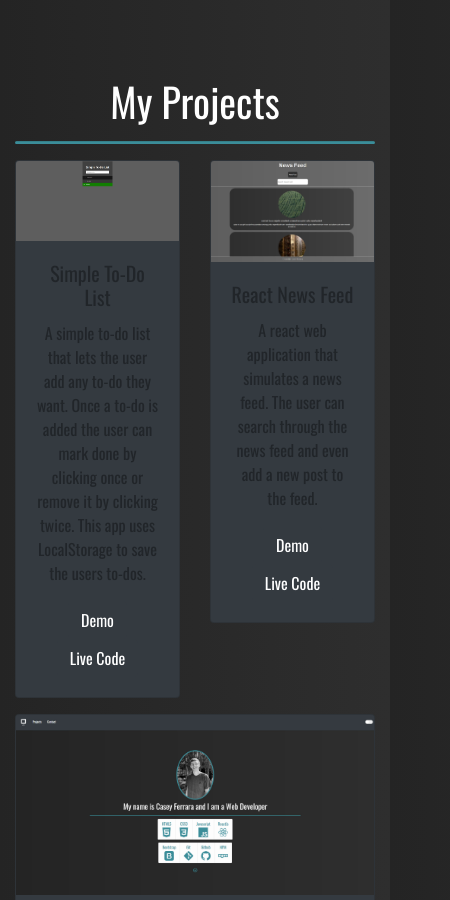
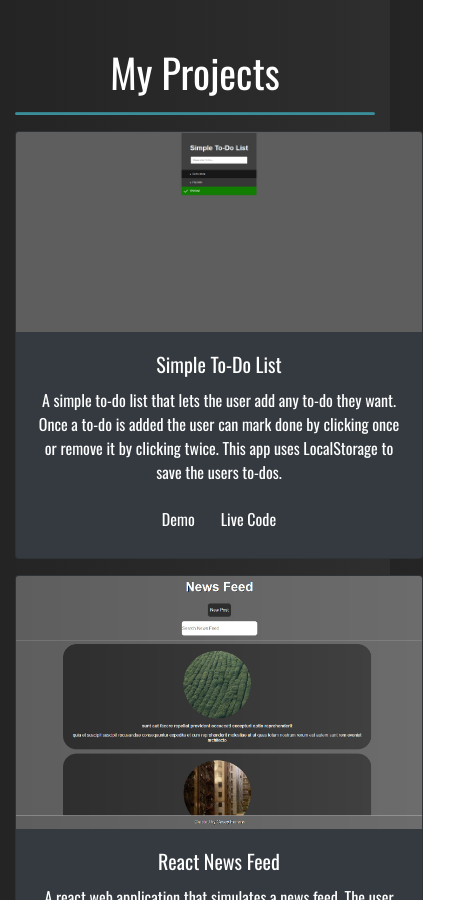
Before and after one commit to caseyferrara/react-portfolio, a React (Create React App) app: page / in a window 390 px wide. Shown: the part 1100-2000 px from the top of the page, 450 px wide, since content can reach past the window. Built offline with nearby package versions, Linux system fonts and the light colour scheme.

Commit message:
Fixing CSS mistake

```diff
--- a/package.json
+++ b/package.json
@@ -1,5 +1,6 @@
 {
   "name": "react-portfolio",
+  "homepage": "https://caseyferrara.github.io/react-portfolio",
   "version": "0.1.0",
   "private": true,
   "dependencies": {
@@ -19,6 +20,8 @@
     "web-vitals": "^0.2.4"
   },
   "scripts": {
+    "predeploy": "npm run build",
+    "deploy": "gh-pages -d build",
     "start": "react-scripts start",
     "build": "react-scripts build",
     "test": "react-scripts test",
--- a/src/containers/App.css
+++ b/src/containers/App.css
@@ -16,7 +16,7 @@
   }
 }
 
-@media screen and (min-width: 601px) {
+@media screen and (max-width: 600px) {
   h1 {
     font-size: 40px;
   }
@@ -25,6 +25,7 @@
   }
   .card {
     color: white;
+    width: 25.5em;
   }
 }
 
```
Also changed, not shown: 2 other files (tests, documents, lock files or other folders).
